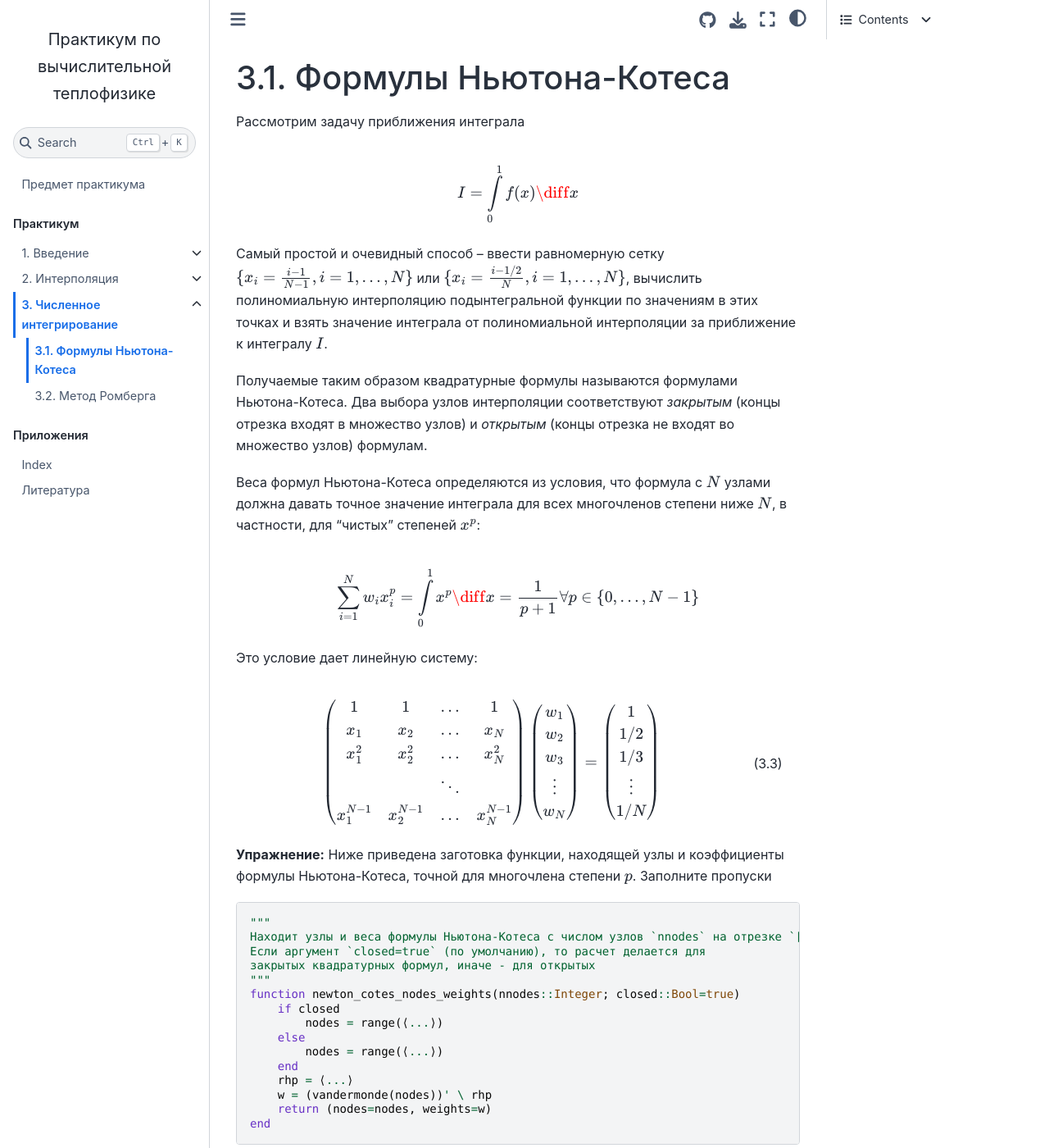
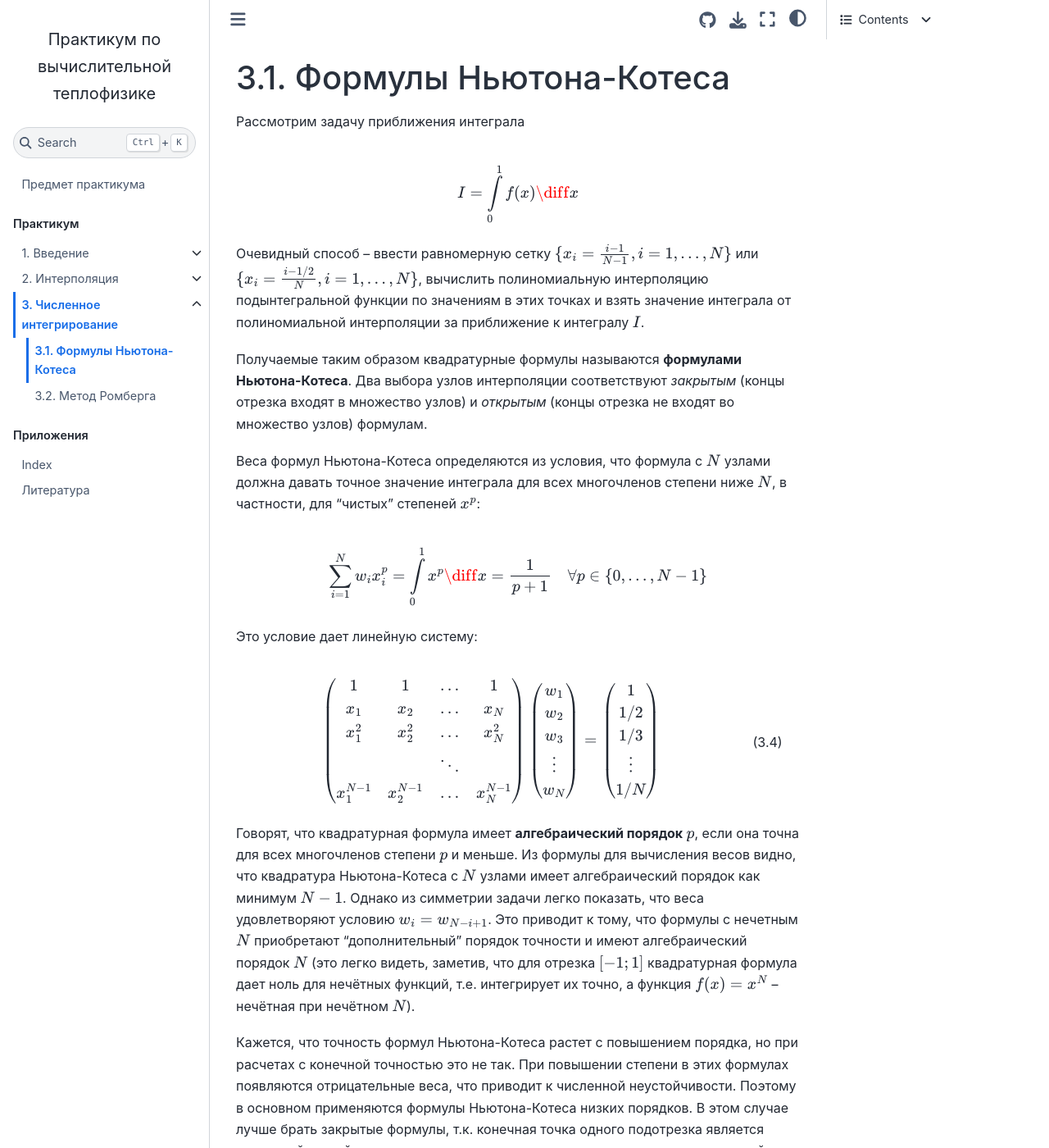
Before and after one commit to stepanzh/computational_thermodynamics, a Jupyter Book: the page built from book/integration/newton_cotes.md, in a window 1280 px wide and 1400 px high. Shown: the whole window at 82% size. Built offline with Jupyter Book 1.0.4 settings and Sphinx 7.4.7 and the Sphinx Book theme 1.1.4, drawn with Linux system fonts in a browser that asks for light colours; cross-references to code outside the pages are shown as plain code; some of the changed text lies outside the part shown.

````diff
--- a/book/integration/newton_cotes.md
+++ b/book/integration/newton_cotes.md
@@ -23,14 +23,14 @@ include("../src.jl")
 I = \int\limits_{0}^{1} f(x) \diff x
 ```
 
-Самый простой и очевидный способ -- ввести равномерную сетку $\{x_i = \frac{i-1}{N-1}, i = 1, \dots, N\}$ или $\{x_i = \frac{i - 1/2}{N}, i = 1, \dots, N\}$, вычислить полиномиальную интерполяцию подынтегральной функции по значениям в этих точках и взять значение интеграла от полиномиальной интерполяции за приближение к интегралу $I$.
+Очевидный способ -- ввести равномерную сетку $\{x_i = \frac{i-1}{N-1}, i = 1, \dots, N\}$ или $\{x_i = \frac{i - 1/2}{N}, i = 1, \dots, N\}$, вычислить полиномиальную интерполяцию подынтегральной функции по значениям в этих точках и взять значение интеграла от полиномиальной интерполяции за приближение к интегралу $I$.
 
-Получаемые таким образом квадратурные формулы называются формулами Ньютона-Котеса. Два выбора узлов интерполяции соответствуют *закрытым* (концы отрезка входят в множество узлов) и *открытым* (концы отрезка не входят во множество узлов) формулам.
+Получаемые таким образом квадратурные формулы называются **формулами Ньютона-Котеса**. Два выбора узлов интерполяции соответствуют *закрытым* (концы отрезка входят в множество узлов) и *открытым* (концы отрезка не входят во множество узлов) формулам.
 
 Веса формул Ньютона-Котеса определяются из условия, что формула с $N$ узлами должна давать точное значение интеграла для всех многочленов степени ниже $N$, в частности, для "чистых" степеней $x^p$:
 
 ```{math}
-\sum\limits_{i=1}^{N} w_i x_i^p = \int\limits_{0}^{1} x^p \diff x = \frac{1}{p + 1} \forall p \in \{0, \dots, N-1\}
+\sum\limits_{i=1}^{N} w_i x_i^p = \int\limits_{0}^{1} x^p \diff x = \frac{1}{p + 1} \quad\forall p \in \{0, \dots, N-1\}
 ```
 
 Это условие дает линейную систему:
@@ -67,29 +67,11 @@ w_N
 \right)
 ```
 
-**Упражнение:** Ниже приведена заготовка функции, находящей узлы и коэффициенты формулы Ньютона-Котеса, точной для многочлена степени $p$.
-Заполните пропуски
-
-```julia
-"""
-Находит узлы и веса формулы Ньютона-Котеса с числом узлов `nnodes` на отрезке `[0; 1]`.
-Если аргумент `closed=true` (по умолчанию), то расчет делается для
-закрытых квадратурных формул, иначе - для открытых
-"""
-function newton_cotes_nodes_weights(nnodes::Integer; closed::Bool=true)
-    if closed
-        nodes = range(⟨...⟩)
-    else
-        nodes = range(⟨...⟩)
-    end
-    rhp = ⟨...⟩
-    w = (vandermonde(nodes))' \ rhp
-    return (nodes=nodes, weights=w)
-end
-```
-Говорят, что квадратурная формула имеет *алгебраический порядок* $p$, если она точна для всех многочленов степени $p$ и меньше. Из формулы для вычисления весов видно, что квадратура Ньютона-Котеса с $N$ узлами имеет алгебраический порядок как минимум $N-1$. Однако из симметрии задачи легко показать, что веса удовлетворяют условию $w_i = w_{N-i+1}$. Это приводит к тому, что формулы с нечетным $N$ приобретают "дополнительный" порядок точности и имеют алгебраический порядок $N$ (это легко видеть, заметив, что для отрезка $[-1; 1]$ квадратурная формула дает ноль для нечетных функций, т.е. интегрирует их точно, а функция $f(x) = x^N$ - нечетная при нечетном $N$).
+Говорят, что квадратурная формула имеет **алгебраический порядок** $p$, если она точна для всех многочленов степени $p$ и меньше. Из формулы для вычисления весов видно, что квадратура Ньютона-Котеса с $N$ узлами имеет алгебраический порядок как минимум $N-1$. Однако из симметрии задачи легко показать, что веса удовлетворяют условию $w_i = w_{N-i+1}$. Это приводит к тому, что формулы с нечетным $N$ приобретают "дополнительный" порядок точности и имеют алгебраический порядок $N$ (это легко видеть, заметив, что для отрезка $[-1; 1]$ квадратурная формула дает ноль для нечётных функций, т.е. интегрирует их точно, а функция $f(x) = x^N$ -- нечётная при нечётном $N$).
 
 Кажется, что точность формул Ньютона-Котеса растет с повышением порядка, но при расчетах с конечной точностью это не так. При повышении степени в этих формулах появляются отрицательные веса, что приводит к численной неустойчивости. Поэтому в основном применяются формулы Ньютона-Котеса низких порядков. В этом случае лучше брать закрытые формулы, т.к. конечная точка одного подотрезка является начальной точкой следующего, что экономит одно вычисление подынтегральной функции по сравнению с открытыми формулами того же порядка точности. Тем не менее, если на одном из концов отрезка функция имеет особенность, применение открытых формул позволяет избежать её вычисления в этой точке.
+
+Ниже приведены некоторые составные квадратурные формулы Ньютона-Котеса.
 
 ## Формула прямоугольников
 
@@ -107,7 +89,7 @@ end
 Составная формула прямоугольников имеет вид
 
 ```{math}
-\int_a^b f(x)\diff x \approx \sum_{i=1}^n h \cdot f(x_i), x_i = a + (i - \frac{1}{2})h, h = \frac{b - a}{n}
+\int_a^b f(x)\diff x \approx \sum_{i=1}^n h \cdot f(x_i),\quad x_i = a + (i - 1/2)h, \quad h = \frac{b - a}{n}
 ```
 
 :::{proof:function} midpoint
@@ -128,7 +110,7 @@ function midpoint(f, a, b, n)
     x = a + h/2 : h : b
     y = f.(x)
     int = h * sum(y)
-    return int, x, y
+    return int
 end
 ```
 :::
@@ -181,7 +163,7 @@ plt
 
 ## Формула трапеций
 
-Если аппроксимировать функцию на отрезке $[x_{i-1}; x_{i}]$ прямой, проходящей через значения на концах отрезка, то получим
+Если аппроксимировать функцию на отрезке $[x_{i-1}, x_{i}]$ прямой, проходящей через значения на концах отрезка, то получим
 
 ```{math}
 \int_{x_{i-1}}^{x_i} f(x)\diff x \approx \frac{f(x_{i-1}) + f(x_i)}{2} h.
@@ -398,3 +380,28 @@ plot!(n, midp.(n); marker=:o, label="формула прямоугольнико
 ```{raw} html
 </div>
 ```
+
+## Упражения
+
+1. Ниже приведена заготовка функции, находящей узлы и коэффициенты формулы Ньютона-Котеса, точной для многочлена степени $p$.
+    Заполните пропуски `⟨...⟩`
+
+    ```{code-block} julia
+    :emphasize-lines: 8,10,12
+
+    """
+    Находит узлы и веса формулы Ньютона-Котеса с числом узлов `nnodes` на отрезке `[0; 1]`.
+    Если аргумент `closed=true` (по умолчанию), то расчет делается для
+    закрытых квадратурных формул, иначе - для открытых
+    """
+    function newton_cotes_nodes_weights(nnodes::Integer; closed::Bool=true)
+        if closed
+            nodes = range(⟨...⟩)
+        else
+            nodes = range(⟨...⟩)
+        end
+        rhp = ⟨...⟩
+        w = (vandermonde(nodes))' \ rhp
+        return (nodes=nodes, weights=w)
+    end
+    ```
````
Also changed, not shown: other parts of book/integration/newton_cotes.md (+3 -3 lines), book/integration/index.md (+10 -6 lines).
